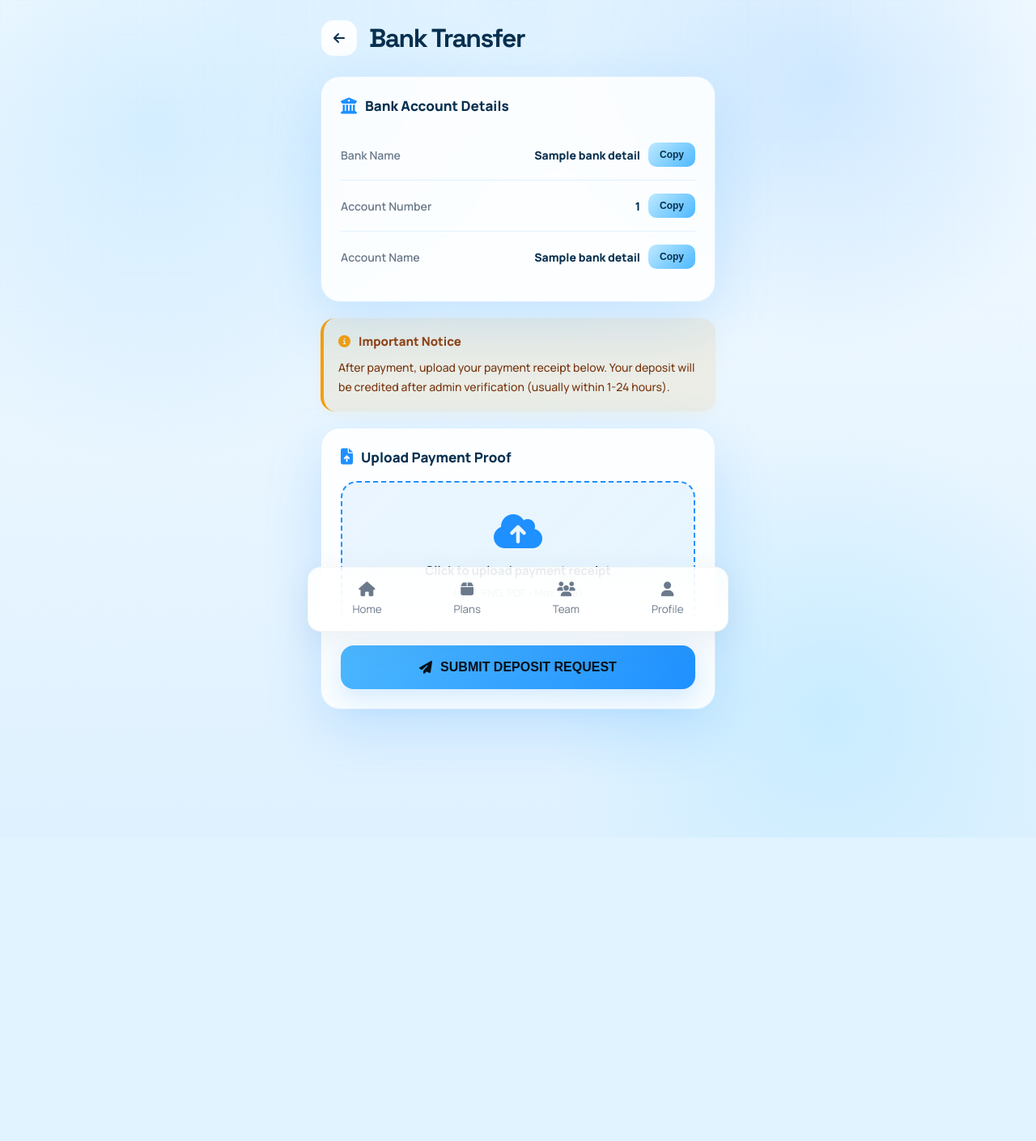
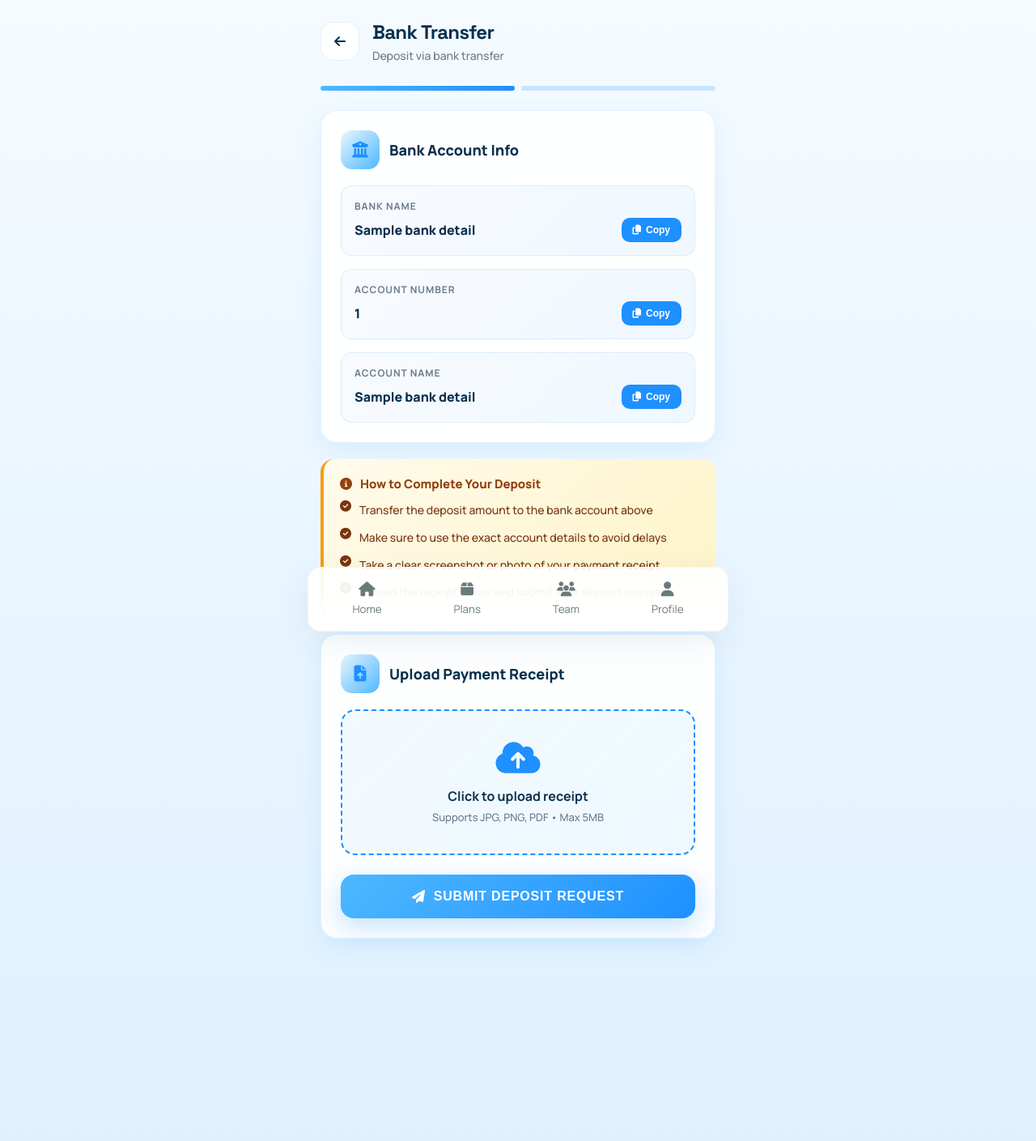
Before and after one commit to zinsu-moni/swift-pay, a Python web app: template templates/deposit/manual.html in a window 1280 px wide. Shown: the whole page at 81% size. Before the commit the page ends 1034 px from the top, so only its background shows below. Run offline with Jinja, Linux system fonts and the light colour scheme; the template is opened without the code that fills it: most values are stand-ins (such as "Sample title", 1, 10 or a date in 2020); some libraries are stand-ins or nearby versions.

Commit message:
refactor(frontend): overhaul deposit manual page UI and UX
Modernized CSS with consistent color variables, restructured HTML for better layout and readability, added step indicators and bottom navigation, refined bank details display and payment instructions, and fixed frontend JavaScript for file upload and alert handling.

```diff
--- a/templates/deposit/manual.html
+++ b/templates/deposit/manual.html
@@ -6,21 +6,18 @@
     <title>Bank Transfer - SWIFTPAY</title>
     <link rel="preconnect" href="https://fonts.googleapis.com">
     <link rel="preconnect" href="https://fonts.gstatic.com" crossorigin>
-    <link href="https://fonts.googleapis.com/css2?family=Manrope:wght@400;500;600;700;800;900&family=Space+Grotesk:wght@500;600;700;700&display=swap" rel="stylesheet">
+    <link href="https://fonts.googleapis.com/css2?family=Manrope:wght@400;500;600;700;800;900&family=Space+Grotesk:wght@500;600;700&display=swap" rel="stylesheet">
     <link rel="stylesheet" href="https://cdnjs.cloudflare.com/ajax/libs/font-awesome/6.5.0/css/all.min.css">
     <style>
         :root {
-            --bg: #eaf6ff;
-            --bg-2: #dff1ff;
-            --surface: rgba(255, 255, 255, 0.86);
-            --surface-strong: rgba(240, 248, 255, 0.98);
-            --border: rgba(30, 144, 255, 0.14);
-            --text: #07304f;
-            --muted: #6B7A8B;
-            --accent: #1E90FF;
-            --accent-2: #4DB8FF;
-            --accent-3: #BEEAFF;
-            --shadow: 0 24px 70px rgba(30, 144, 255, 0.18);
+            --sky-light: #eaf6ff;
+            --sky-medium: #4DB8FF;
+            --sky-primary: #1E90FF;
+            --sky-dark: #0066cc;
+            --white: #ffffff;
+            --text-dark: #07304f;
+            --text-muted: #6B7A8B;
+            --border-light: rgba(30, 144, 255, 0.12);
         }
 
         * {
@@ -35,144 +32,153 @@
 
         body {
             min-height: 100vh;
-            color: var(--text);
+            color: var(--text-dark);
             font-family: 'Manrope', -apple-system, BlinkMacSystemFont, 'Segoe UI', sans-serif;
-            background:
-                radial-gradient(circle at 15% 15%, rgba(77, 184, 255, 0.18), transparent 30%),
-                radial-gradient(circle at 80% 10%, rgba(30, 144, 255, 0.16), transparent 24%),
-                radial-gradient(circle at 80% 85%, rgba(190, 234, 255, 0.72), transparent 26%),
-                linear-gradient(180deg, #f5fbff 0%, #eaf6ff 46%, #dff1ff 100%);
-            overflow-x: hidden;
+            background: linear-gradient(180deg, #f5fbff 0%, #eaf6ff 46%, #dff1ff 100%);
         }
 
-        body::before,
-        body::after {
-            content: '';
-            position: fixed;
-            inset: 0;
-            pointer-events: none;
-            z-index: 0;
-        }
-
-        body::before {
-            background-image: linear-gradient(rgba(30, 144, 255, 0.06) 1px, transparent 1px), linear-gradient(90deg, rgba(30, 144, 255, 0.06) 1px, transparent 1px);
-            background-size: 42px 42px;
-            mask-image: linear-gradient(180deg, rgba(0, 0, 0, 0.24), rgba(0, 0, 0, 0.06));
-        }
-
-        body::after {
-            background: radial-gradient(circle at 50% 0%, rgba(77, 184, 255, 0.2), transparent 42%);
-            opacity: 0.7;
-        }
-
-        .container {
+        .page-container {
+            max-width: 520px;
+            margin: 0 auto;
+            padding: 24px 16px 120px;
             position: relative;
             z-index: 1;
-            width: min(100%, 520px);
-            margin: 0 auto;
-            padding: 24px 16px 28px;
         }
 
         /* Header */
-        .header {
+        .page-header {
             display: flex;
             align-items: center;
-            gap: 14px;
+            gap: 16px;
+            margin-bottom: 28px;
+        }
+
+        .back-button {
+            width: 48px;
+            height: 48px;
+            border-radius: 16px;
+            border: 1px solid var(--border-light);
+            background: rgba(255,255,255,0.9);
+            color: var(--text-dark);
+            display: flex;
+            align-items: center;
+            justify-content: center;
+            cursor: pointer;
+            text-decoration: none;
+            transition: all 0.2s ease;
+        }
+
+        .back-button:hover {
+            transform: translateY(-2px);
+            background: white;
+            border-color: var(--sky-primary);
+        }
+
+        .header-text h1 {
+            font-family: 'Space Grotesk', sans-serif;
+            font-size: 24px;
+            font-weight: 700;
+            letter-spacing: -0.03em;
+        }
+
+        .header-text p {
+            font-size: 14px;
+            color: var(--text-muted);
+            margin-top: 4px;
+            font-weight: 500;
+        }
+
+        /* Step Indicators */
+        .step-indicator {
+            display: flex;
+            gap: 8px;
+            align-items: center;
             margin-bottom: 24px;
         }
 
-        .back-btn {
-            width: 46px;
-            height: 46px;
-            border-radius: 16px;
-            display: inline-flex;
-            align-items: center;
-            justify-content: center;
-            border: 1px solid rgba(30, 144, 255, 0.12);
-            background: rgba(255, 255, 255, 0.9);
-            color: var(--text);
-            text-decoration: none;
-            cursor: pointer;
-            transition: transform 0.2s ease, background 0.2s ease, border-color 0.2s ease;
-            backdrop-filter: blur(14px);
+        .step-dot {
+            flex: 1;
+            height: 6px;
+            border-radius: 3px;
+            background: rgba(30,144,255,0.2);
         }
 
-        .back-btn:hover {
-            transform: translateY(-2px);
-            background: rgba(255,255,255,1);
-            border-color: rgba(30, 144, 255, 0.2);
-        }
-
-        .header-text {
-            flex: 1;
-        }
-
-        .header-title {
-            font-family: 'Space Grotesk', sans-serif;
-            font-size: clamp(24px, 4vw, 32px);
-            line-height: 1;
-            font-weight: 700;
-            letter-spacing: -0.05em;
-            color: var(--text);
+        .step-dot.active {
+            background: linear-gradient(90deg, var(--sky-medium), var(--sky-primary));
         }
 
         /* Cards */
-        .card {
-            background: var(--surface);
-            border: 1px solid var(--border);
-            border-radius: 24px;
+        .content-card {
+            background: rgba(255, 255, 255, 0.92);
+            border: 1px solid var(--border-light);
+            border-radius: 20px;
             padding: 24px;
-            backdrop-filter: blur(16px);
-            box-shadow: var(--shadow);
+            margin-bottom: 20px;
+            box-shadow: 0 8px 30px rgba(30, 144, 255, 0.1);
+        }
+
+        .card-header {
+            display: flex;
+            align-items: center;
+            gap: 12px;
             margin-bottom: 20px;
         }
 
-        .card-title {
-            font-size: 17px;
-            font-weight: 800;
-            color: var(--text);
-            margin-bottom: 18px;
+        .card-icon {
+            width: 48px;
+            height: 48px;
+            border-radius: 14px;
+            background: linear-gradient(135deg, var(--sky-light), var(--sky-medium));
             display: flex;
             align-items: center;
-            gap: 10px;
-        }
-
-        .card-title i {
-            color: var(--accent);
+            justify-content: center;
+            color: var(--sky-primary);
             font-size: 20px;
         }
 
+        .card-header h2 {
+            font-size: 18px;
+            font-weight: 800;
+        }
+
         /* Bank Details */
-        .bank-detail {
+        .bank-details-list {
+            display: flex;
+            flex-direction: column;
+            gap: 16px;
+        }
+
+        .bank-detail-item {
+            padding: 16px;
+            background: linear-gradient(135deg, #f8fbff, #f0f7ff);
+            border-radius: 14px;
+            border: 1px solid var(--border-light);
+        }
+
+        .detail-label {
+            font-size: 12px;
+            text-transform: uppercase;
+            letter-spacing: 0.08em;
+            color: var(--text-muted);
+            font-weight: 700;
+            margin-bottom: 6px;
+        }
+
+        .detail-value-row {
             display: flex;
             justify-content: space-between;
             align-items: center;
-            padding: 16px 0;
-            border-bottom: 1px solid rgba(30,144,255,0.12);
         }
 
-        .bank-detail:last-child {
-            border-bottom: none;
-        }
-
-        .bank-label {
-            font-size: 14px;
-            color: var(--muted);
-            font-weight: 600;
-        }
-
-        .bank-value {
-            font-size: 14px;
+        .detail-value {
+            font-size: 16px;
             font-weight: 800;
-            color: var(--text);
-            display: flex;
-            align-items: center;
-            gap: 10px;
+            color: var(--text-dark);
         }
 
         .copy-btn {
-            background: linear-gradient(135deg, var(--accent-3), var(--accent-2));
-            color: var(--text);
+            background: var(--sky-primary);
+            color: white;
             border: none;
             border-radius: 10px;
             padding: 8px 14px;
@@ -180,24 +186,26 @@
             font-weight: 700;
             cursor: pointer;
             transition: all 0.2s;
+            display: flex;
+            align-items: center;
+            gap: 6px;
         }
 
         .copy-btn:hover {
-            background: linear-gradient(135deg, var(--accent-2), var(--accent));
+            background: var(--sky-dark);
             transform: translateY(-1px);
         }
 
-        /* Notice */
-        .notice {
-            background: rgba(245,158,11,0.1);
-            border-left: 4px solid #F59E0B;
-            border-radius: 18px;
-            padding: 18px;
+        /* Instructions */
+        .instructions-box {
+            background: linear-gradient(135deg, #FFFBEB, #FEF3C7);
+            border-left: 4px solid #f59e0b;
+            border-radius: 16px;
+            padding: 20px;
             margin-bottom: 20px;
-            box-shadow: 0 4px 16px rgba(245,158,11,0.06);
         }
 
-        .notice-title {
+        .instructions-title {
             font-size: 15px;
             font-weight: 800;
             color: #92400E;
@@ -207,91 +215,107 @@
             gap: 10px;
         }
 
-        .notice-title i {
-            color: #F59E0B;
+        .instructions-list {
+            list-style: none;
+            padding: 0;
+            margin: 0;
         }
 
-        .notice-text {
+        .instructions-list li {
             font-size: 14px;
             color: #78350F;
             line-height: 1.7;
+            margin-bottom: 10px;
             font-weight: 500;
+            display: flex;
+            gap: 10px;
+        }
+
+        .instructions-list li:last-child {
+            margin-bottom: 0;
         }
 
         /* File Upload */
-        .file-upload {
-            background: linear-gradient(135deg, rgba(30,144,255,0.08), rgba(77,184,255,0.12));
-            border: 2px dashed var(--accent);
-            border-radius: 20px;
+        .upload-area {
+            border: 2px dashed var(--sky-primary);
+            border-radius: 18px;
             padding: 36px 20px;
             text-align: center;
             cursor: pointer;
             transition: all 0.3s;
+            background: linear-gradient(135deg, rgba(30,144,255,0.05), rgba(77,184,255,0.08));
         }
 
-        .file-upload:hover {
-            background: linear-gradient(135deg, rgba(30,144,255,0.12), rgba(77,184,255,0.16));
+        .upload-area:hover {
+            border-color: var(--sky-dark);
+            background: linear-gradient(135deg, rgba(30,144,255,0.1), rgba(77,184,255,0.12));
             transform: translateY(-2px);
         }
 
-        .file-upload i {
-            font-size: 48px;
-            color: var(--accent);
+        .upload-icon {
+            font-size: 44px;
+            color: var(--sky-primary);
             margin-bottom: 14px;
         }
 
-        .file-upload-text {
-            font-size: 15px;
-            color: var(--text);
+        .upload-text-main {
+            font-size: 16px;
             font-weight: 700;
-            margin-bottom: 8px;
+            margin-bottom: 6px;
         }
 
-        .file-upload-small {
+        .upload-text-sub {
             font-size: 13px;
-            color: var(--muted);
+            color: var(--text-muted);
             font-weight: 500;
-        }
-
-        .file-name {
-            margin-top: 14px;
-            font-size: 14px;
-            font-weight: 700;
-            color: var(--text);
-            display: none;
         }
 
         #fileInput {
             display: none;
         }
 
+        .file-info {
+            margin-top: 16px;
+            display: none;
+        }
+
+        .file-name-display {
+            background: var(--sky-light);
+            padding: 10px 14px;
+            border-radius: 10px;
+            font-size: 13px;
+            font-weight: 700;
+            color: var(--text-dark);
+        }
+
         .preview-image {
             max-width: 100%;
-            border-radius: 14px;
+            border-radius: 12px;
             margin-top: 14px;
             display: none;
-            box-shadow: 0 4px 16px rgba(30,144,255,0.1);
+            box-shadow: 0 4px 16px rgba(30,144,255,0.12);
         }
 
         /* Submit Button */
         .submit-btn {
             width: 100%;
+            margin-top: 24px;
             padding: 18px;
-            background: linear-gradient(135deg, var(--accent-2), var(--accent));
-            color: #071018;
+            background: linear-gradient(135deg, var(--sky-medium), var(--sky-primary));
+            color: white;
             border: none;
             border-radius: 16px;
             font-size: 16px;
             font-weight: 900;
             cursor: pointer;
-            margin-top: 18px;
-            transition: all 0.3s;
+            transition: all 0.3s ease;
             display: flex;
             align-items: center;
             justify-content: center;
             gap: 10px;
-            box-shadow: 0 12px 30px rgba(30,144,255,0.18);
+            box-shadow: 0 10px 30px rgba(30,144,255,0.25);
             text-transform: uppercase;
+            letter-spacing: 0.05em;
         }
 
         .submit-btn:hover:not(:disabled) {
@@ -318,28 +342,80 @@
         }
 
         .alert-success {
-            background: linear-gradient(135deg, var(--accent-3), rgba(77,184,255,0.3));
-            border: 1px solid var(--accent-2);
-            color: var(--text);
+            background: linear-gradient(135deg, #d1fae5, #a7f3d0);
+            border: 1px solid #10b981;
+            color: #065f46;
         }
 
         .alert-error {
-            background: linear-gradient(135deg, #FEE2E2, #FECACA);
-            border: 1px solid #FCA5A5;
-            color: #991B1B;
+            background: linear-gradient(135deg, #fee2e2, #fecaca);
+            border: 1px solid #ef4444;
+            color: #991b1b;
+        }
+
+        /* Bottom Nav */
+        .bottom-nav {
+            position: fixed;
+            bottom: 0;
+            left: 0;
+            right: 0;
+            background: white;
+            padding: 12px 16px 24px;
+            box-shadow: 0 -8px 32px rgba(14,72,140,0.12);
+            border-top: 1px solid rgba(14,72,140,0.06);
+        }
+
+        .nav-items {
+            display: flex;
+            justify-content: space-around;
+            max-width: 500px;
+            margin: 0 auto;
+        }
+
+        .nav-item {
+            display: flex;
+            flex-direction: column;
+            align-items: center;
+            gap: 6px;
+            text-decoration: none;
+            color: #9ca69c;
+            padding: 8px 16px;
+            border-radius: 14px;
+            transition: all 0.2s;
+        }
+
+        .nav-item.active {
+            color: var(--sky-primary);
+            background: linear-gradient(135deg, #eaf6ff, #dff1ff);
+        }
+
+        .nav-icon {
+            font-size: 22px;
+        }
+
+        .nav-label {
+            font-size: 12px;
+            font-weight: 700;
         }
     </style>
 </head>
 <body>
-    <div class="container">
+    <div class="page-container">
         <!-- Header -->
-        <div class="header">
-            <a href="{{ url_for('deposit') }}" class="back-btn">
+        <div class="page-header">
+            <a href="{{ url_for('deposit') }}" class="back-button">
                 <i class="fas fa-arrow-left"></i>
             </a>
             <div class="header-text">
-                <h1 class="header-title">Bank Transfer</h1>
+                <h1>Bank Transfer</h1>
+                <p>Deposit via bank transfer</p>
             </div>
+        </div>
+
+        <!-- Step Indicator -->
+        <div class="step-indicator">
+            <div class="step-dot active"></div>
+            <div class="step-dot"></div>
         </div>
 
         <!-- Alerts -->
@@ -353,61 +429,97 @@
         </div>
 
         <!-- Bank Details Card -->
-        <div class="card">
-            <h2 class="card-title">
+        <div class="content-card">
+            <div class="card-header">
+                <div class="card-icon">
                     <i class="fas fa-university"></i>
-                Bank Account Details
-            </h2>
+                </div>
+                <h2>Bank Account Info</h2>
+            </div>
 
-            <div class="bank-detail">
-                <span class="bank-label">Bank Name</span>
-                <span class="bank-value">
-                    {{ bank_details.bank_name }}
-                    <button class="copy-btn" onclick="copyText('{{ bank_details.bank_name }}')">Copy</button>
-                </span>
-            </div>
-            <div class="bank-detail">
-                <span class="bank-label">Account Number</span>
-                <span class="bank-value">
-                    {{ bank_details.account_number }}
-                    <button class="copy-btn" onclick="copyText('{{ bank_details.account_number }}')">Copy</button>
-                </span>
-            </div>
-            <div class="bank-detail">
-                <span class="bank-label">Account Name</span>
-                <span class="bank-value">
-                    {{ bank_details.account_name }}
-                    <button class="copy-btn" onclick="copyText('{{ bank_details.account_name }}')">Copy</button>
-                </span>
+            <div class="bank-details-list">
+                <div class="bank-detail-item">
+                    <div class="detail-label">Bank Name</div>
+                    <div class="detail-value-row">
+                        <span class="detail-value">{{ bank_details.bank_name }}</span>
+                        <button class="copy-btn" onclick="copyText('{{ bank_details.bank_name }}')">
+                            <i class="fas fa-copy"></i> Copy
+                        </button>
                     </div>
                 </div>
 
-        <!-- Notice -->
-        <div class="notice">
-            <div class="notice-title">
-                <i class="fas fa-info-circle"></i>
-                Important Notice
+                <div class="bank-detail-item">
+                    <div class="detail-label">Account Number</div>
+                    <div class="detail-value-row">
+                        <span class="detail-value">{{ bank_details.account_number }}</span>
+                        <button class="copy-btn" onclick="copyText('{{ bank_details.account_number }}')">
+                            <i class="fas fa-copy"></i> Copy
+                        </button>
                     </div>
-            <p class="notice-text">
-                After payment, upload your payment receipt below. Your deposit will be credited after admin verification (usually within 1-24 hours).
-            </p>
                 </div>
 
-        <!-- Upload Form -->
-        <div class="card">
-            <h2 class="card-title">
+                <div class="bank-detail-item">
+                    <div class="detail-label">Account Name</div>
+                    <div class="detail-value-row">
+                        <span class="detail-value">{{ bank_details.account_name }}</span>
+                        <button class="copy-btn" onclick="copyText('{{ bank_details.account_name }}')">
+                            <i class="fas fa-copy"></i> Copy
+                        </button>
+                    </div>
+                </div>
+            </div>
+        </div>
+
+        <!-- Instructions -->
+        <div class="instructions-box">
+            <div class="instructions-title">
+                <i class="fas fa-info-circle"></i>
+                How to Complete Your Deposit
+            </div>
+            <ul class="instructions-list">
+                <li>
+                    <i class="fas fa-check-circle"></i>
+                    <span>Transfer the deposit amount to the bank account above</span>
+                </li>
+                <li>
+                    <i class="fas fa-check-circle"></i>
+                    <span>Make sure to use the exact account details to avoid delays</span>
+                </li>
+                <li>
+                    <i class="fas fa-check-circle"></i>
+                    <span>Take a clear screenshot or photo of your payment receipt</span>
+                </li>
+                <li>
+                    <i class="fas fa-check-circle"></i>
+                    <span>Upload the receipt below and submit your deposit request</span>
+                </li>
+            </ul>
+        </div>
+
+        <!-- Upload Receipt Card -->
+        <div class="content-card">
+            <div class="card-header">
+                <div class="card-icon">
                     <i class="fas fa-file-upload"></i>
-                Upload Payment Proof
-            </h2>
+                </div>
+                <h2>Upload Payment Receipt</h2>
+            </div>
 
             <form id="depositForm" method="POST" enctype="multipart/form-data">
-                <div class="file-upload" onclick="document.getElementById('fileInput').click()">
-                    <i class="fas fa-cloud-upload-alt"></i>
-                    <div class="file-upload-text">Click to upload payment receipt</div>
-                    <div class="file-upload-small">(JPG, PNG, PDF - Max 5MB)</div>
-                    <div class="file-name" id="fileName"></div>
+                <div class="upload-area" onclick="document.getElementById('fileInput').click()">
+                    <i class="fas fa-cloud-upload-alt upload-icon"></i>
+                    <div class="upload-text-main">Click to upload receipt</div>
+                    <div class="upload-text-sub">Supports JPG, PNG, PDF • Max 5MB</div>
                 </div>
                 <input type="file" id="fileInput" name="receipt" accept="image/*,.pdf" required>
+
+                <div class="file-info" id="fileName">
+                    <div class="file-name-display">
+                        <i class="fas fa-check-circle"></i>
+                        <span id="file-name-text"></span>
+                    </div>
+                </div>
+
                 <img id="previewImage" class="preview-image" alt="Receipt preview">
 
                 <button type="submit" class="submit-btn" id="submitBtn">
@@ -431,12 +543,13 @@
 
         const fileInput = document.getElementById('fileInput');
         const fileName = document.getElementById('fileName');
+        const fileNameText = document.getElementById('file-name-text');
         const previewImage = document.getElementById('previewImage');
 
         fileInput.addEventListener('change', function (e) {
             const file = e.target.files[0];
             if (file) {
-                fileName.textContent = '✓ ' + file.name;
+                fileNameText.textContent = file.name;
                 fileName.style.display = 'block';
 
                 if (file.type.startsWith('image/')) {
@@ -504,14 +617,18 @@
             alertError.style.display = 'none';
 
             if (type === 'success') {
-                successMessage.textContent = message;
-                alertSuccess.style.display = 'block';
+                successMessage.textContent = ' ' + message;
+                alertSuccess.style.display = 'flex';
+                alertSuccess.style.alignItems = 'center';
+                alertSuccess.style.gap = '10px';
                 setTimeout(() => {
                     alertSuccess.style.display = 'none';
                 }, 5000);
             } else {
-                errorMessage.textContent = message;
-                alertError.style.display = 'block';
+                errorMessage.textContent = ' ' + message;
+                alertError.style.display = 'flex';
+                alertError.style.alignItems = 'center';
+                alertError.style.gap = '10px';
             }
 
             window.scrollTo({ top: 0, behavior: 'smooth' });
@@ -519,6 +636,5 @@
     </script>
     <!-- Vercel Web Analytics -->
     <script defer src="https://cdn.vercel-insights.com/v1/script.js"></script>
-
 </body>
 </html>
```
Lines whose indentation alone changed are shown as unchanged.
